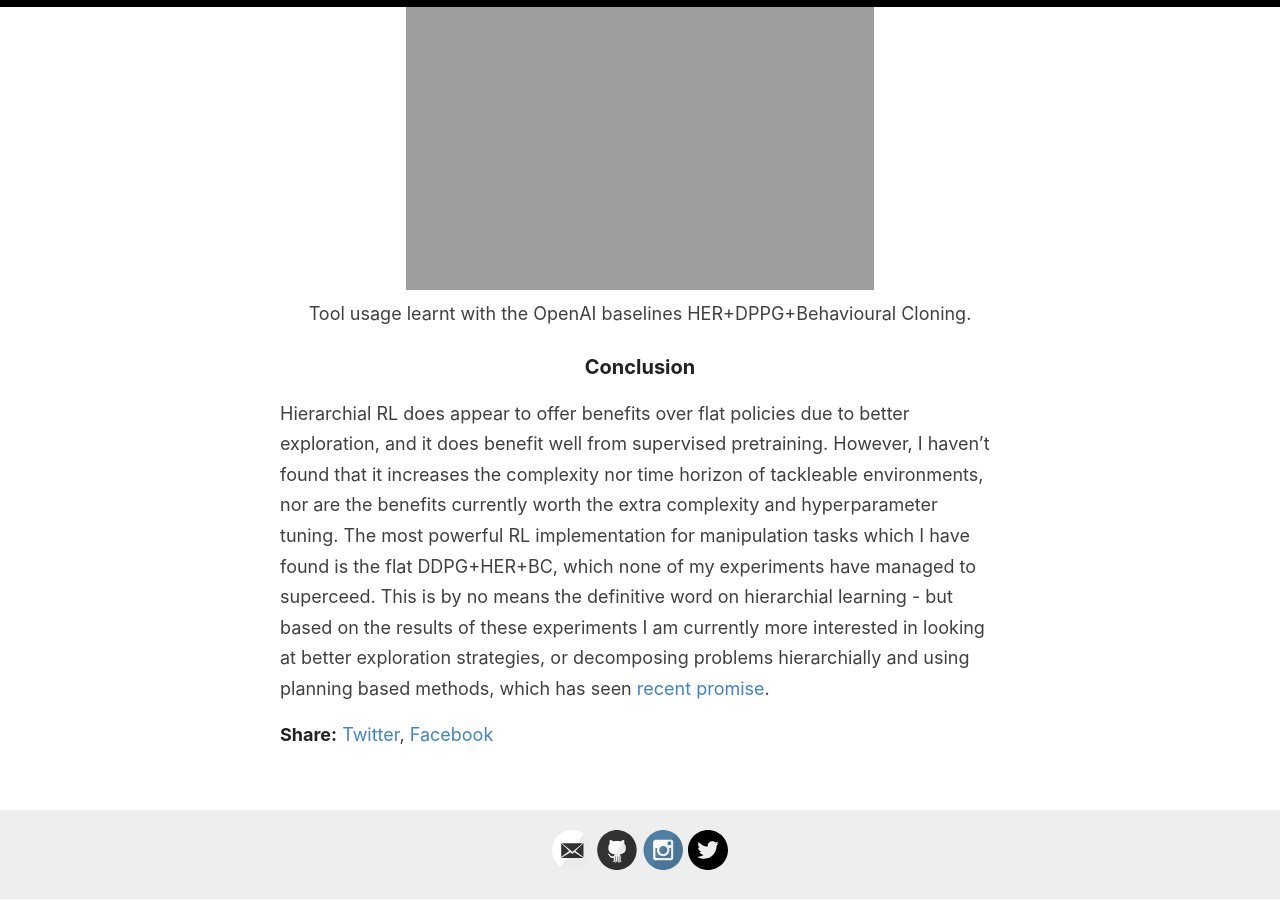
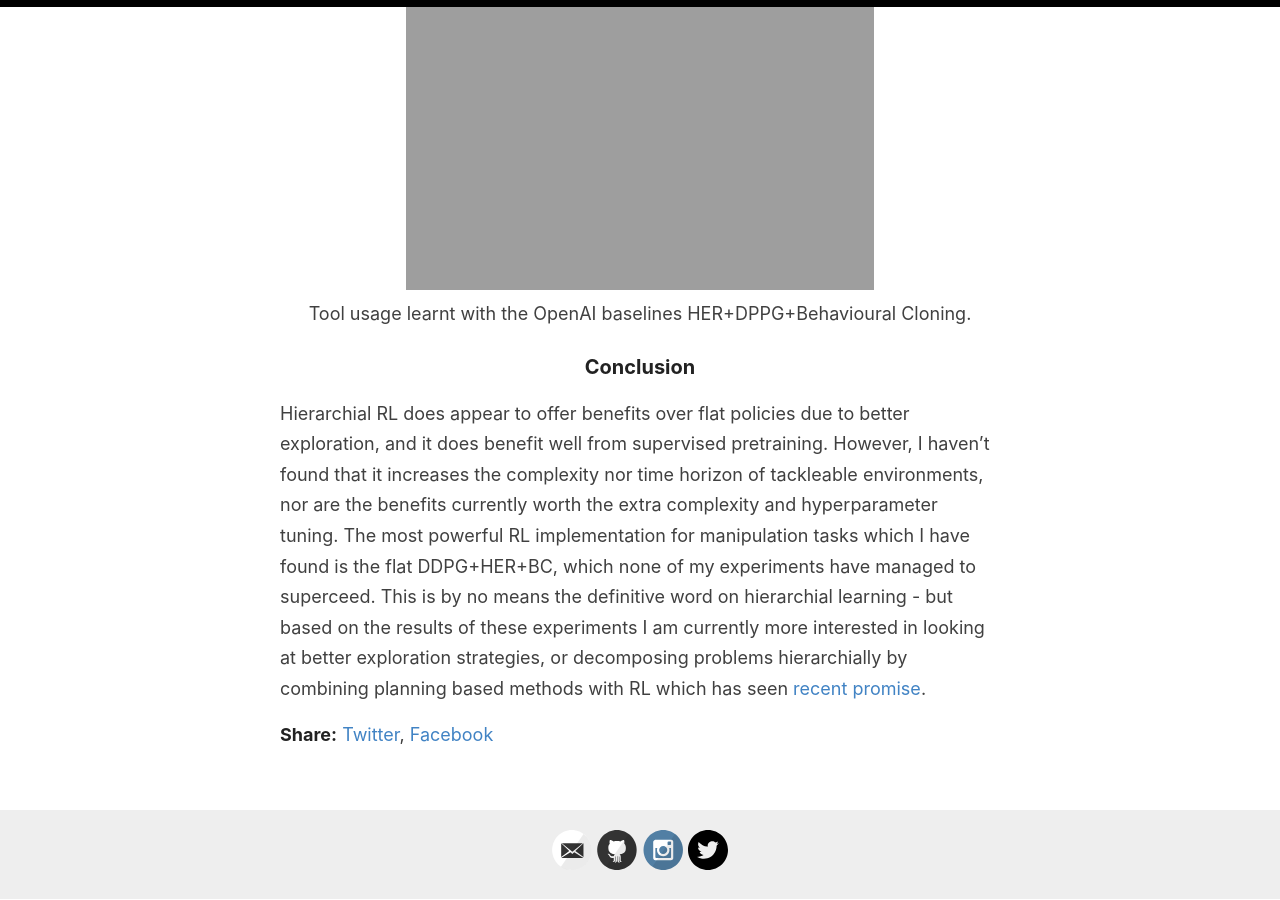
Before and after one commit to sholtodouglas/sholtodouglas.github.io, a Jekyll site: the page built from _posts/2020-06-03-DoesHierarchialRLWorkYet.md, in a window 1280 px wide and 900 px high, scrolled down 15951 px. Built offline with Jekyll 4.4.1, drawn with Linux system fonts in a browser that asks for light colours; formulas are drawn with MathJax 3.

Commit message:
Update 2020-06-03-DoesHierarchialRLWorkYet.md

```diff
--- a/_posts/2020-06-03-DoesHierarchialRLWorkYet.md
+++ b/_posts/2020-06-03-DoesHierarchialRLWorkYet.md
@@ -203,4 +203,4 @@
 
 ### Conclusion
 
-Hierarchial RL does appear to offer benefits over flat policies due to better exploration, and it does benefit well from supervised pretraining. However, I haven't found that it increases the complexity nor time horizon of tackleable environments, nor are the benefits currently worth the extra complexity and hyperparameter tuning. The most powerful RL implementation for manipulation tasks which I have found is the flat DDPG+HER+BC, which none of my experiments have managed to superceed. This is by no means the definitive word on hierarchial learning - but based on the results of these experiments I am currently more interested in looking at better exploration strategies, or decomposing problems hierarchially and using planning based methods, which has seen [recent](https://arxiv.org/abs/2002.12336) [promise](https://arxiv.org/pdf/1909.05829.pdf).
+Hierarchial RL does appear to offer benefits over flat policies due to better exploration, and it does benefit well from supervised pretraining. However, I haven't found that it increases the complexity nor time horizon of tackleable environments, nor are the benefits currently worth the extra complexity and hyperparameter tuning. The most powerful RL implementation for manipulation tasks which I have found is the flat DDPG+HER+BC, which none of my experiments have managed to superceed. This is by no means the definitive word on hierarchial learning - but based on the results of these experiments I am currently more interested in looking at better exploration strategies, or decomposing problems hierarchially by combining planning based methods with RL which has seen [recent](https://arxiv.org/abs/2002.12336) [promise](https://arxiv.org/pdf/1906.05253.pdf).
```
